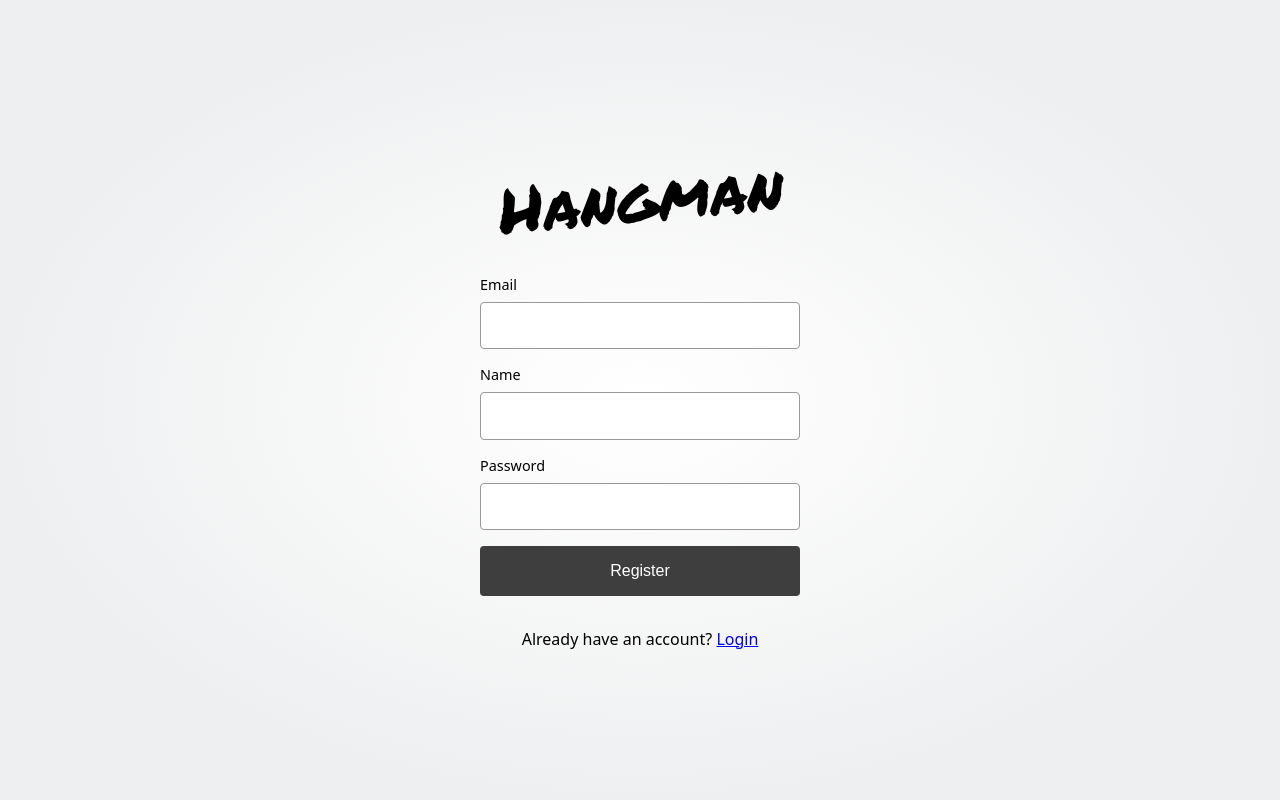
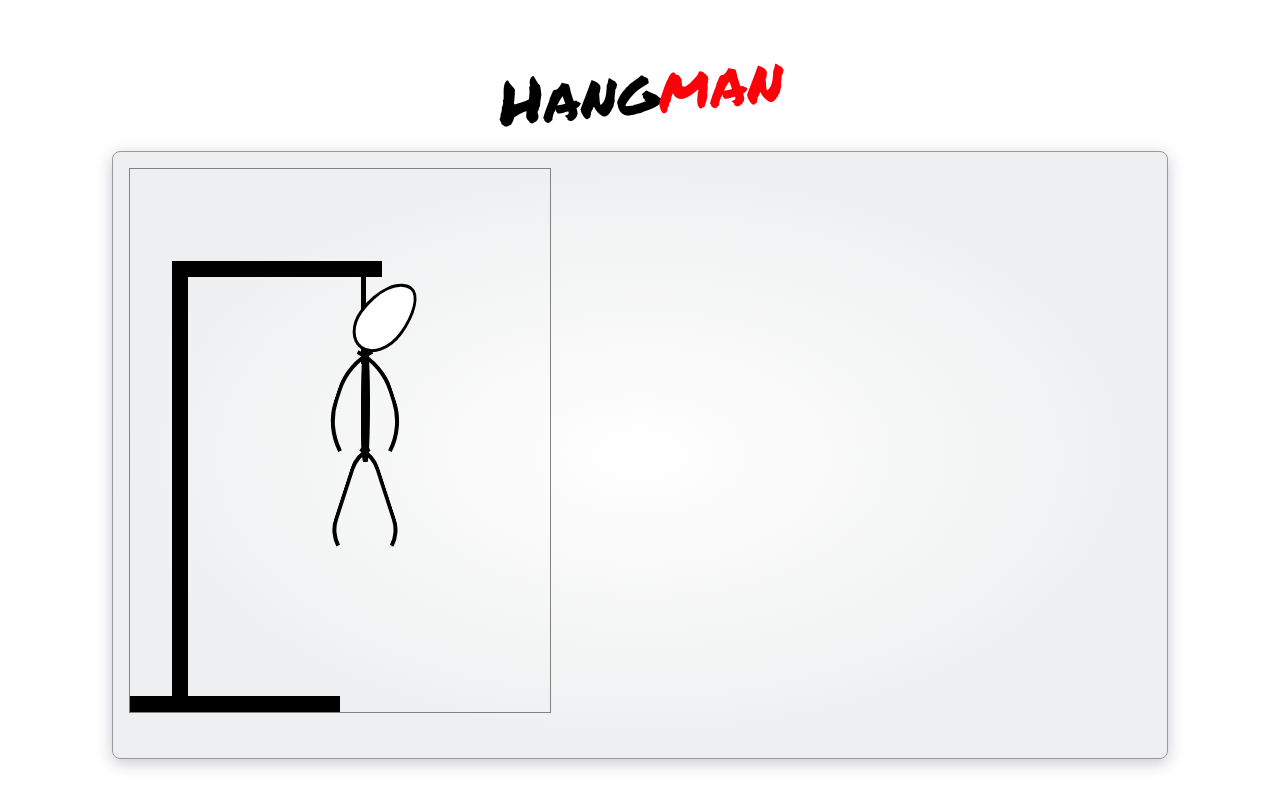
Before and after one commit to Kacper-Arendt/hangman, a React (Create React App) app: page / in a window 1280 px wide. Built offline with nearby package versions, Linux system fonts and the light colour scheme.

Commit message:
FEAT add gallows and hangman

```diff
--- a/src/App.tsx
+++ b/src/App.tsx
@@ -1,8 +1,9 @@
-import { HashRouter, Route, Routes } from "react-router-dom";
+import { BrowserRouter, Route, Routes } from "react-router-dom";
 import styled from "styled-components";
 
 // COMPONENTS
 import { Login, Register } from "components/auth";
+import { Game } from "components/game";
 
 const Wrapper = styled.div`
   height: 100vh;
@@ -11,12 +12,15 @@ const Wrapper = styled.div`
 function App() {
   return (
     <Wrapper>
-      <HashRouter>
+      <BrowserRouter>
         <Routes>
-          <Route path="/" element={<Register />} />
-          <Route path="/login" element={<Login />} />
+          <Route path="/">
+            <Route index element={<Game />} />
+            <Route path="register" element={<Register />} />
+            <Route path="login" element={<Login />} />
+          </Route>
         </Routes>
-      </HashRouter>
+      </BrowserRouter>
     </Wrapper>
   );
 }
--- a/src/components/auth/Login.tsx
+++ b/src/components/auth/Login.tsx
@@ -5,7 +5,7 @@ export const Login = () => (
     email
     buttonValue="Login"
     onSubmit={() => {}}
-    linkPath="/"
+    linkPath="/register"
     linkValue="Register"
     linkText="Need an account?"
   />
--- /dev/null
+++ b/src/components/game/Gallows.tsx
@@ -0,0 +1,51 @@
+import styled from "styled-components";
+import { Hangman } from "components/game/Hangman";
+
+const StyledWrapper = styled.div`
+  width: 40%;
+  height: 90%;
+  border: 1px solid grey;
+  margin: 1rem;
+  position: relative;
+
+  @media (max-width: ${({ theme }) => theme.breakpoints.sm}) {
+    width: auto;
+    height: 50%;
+  }
+`;
+
+const Floor = styled.div`
+  position: absolute;
+  bottom: 0;
+  left: 0;
+  width: 50%;
+  height: 1rem;
+  background-color: black;
+`;
+const Column = styled.span`
+  position: absolute;
+  bottom: 0;
+  left: 10%;
+  width: 1rem;
+  height: 80%;
+  background-color: black;
+`;
+const Arm = styled.span`
+  position: absolute;
+  bottom: 80%;
+  left: 10%;
+  width: 50%;
+  height: 1rem;
+  background-color: black;
+`;
+
+export const Gallows = () => {
+  return (
+    <StyledWrapper>
+      <Floor />
+      <Column />
+      <Arm />
+      <Hangman />
+    </StyledWrapper>
+  );
+};
--- /dev/null
+++ b/src/components/game/Hangman.tsx
@@ -0,0 +1,118 @@
+import styled, { css } from "styled-components";
+
+const StyledHangman = styled.div`
+  div {
+    position: absolute;
+  }
+`;
+
+const Head = styled.div`
+  top: 20%;
+  left: 55%;
+  width: 3rem;
+  height: 5rem;
+  border-radius: 59% 41% 53% 47% / 62% 55% 45% 38%;
+  border: 3px solid black;
+  transform: rotate(0.1turn);
+  background: #fff;
+  z-index: 1;
+
+  @media (max-width: ${({ theme }) => theme.breakpoints.sm}) {
+    width: 2rem;
+    height: 3rem;
+  }
+`;
+const Corpus = styled.div`
+  top: 33%;
+  left: 55%;
+  width: 0.6rem;
+  height: 21%;
+  background-color: black;
+  border-radius: 50%/100px 100px 110px 50px;
+
+  @media (max-width: ${({ theme }) => theme.breakpoints.sm}) {
+  }
+`;
+
+const Arms = css`
+  top: 33%;
+  height: 25%;
+  width: 35%;
+  border: 0.3rem solid;
+  border-color: black transparent transparent transparent;
+  border-radius: 4.3rem;
+
+  @media (max-width: ${({ theme }) => theme.breakpoints.sm}) {
+    top: 41%;
+    height: 20%;
+    width: 25%;
+  }
+`;
+
+const LeftArm = styled.div`
+  ${Arms};
+  left: 47%;
+  transform: rotate(-0.2turn);
+  @media (max-width: ${({ theme }) => theme.breakpoints.sm}) {
+    left: 46%;
+  }
+`;
+const RightArm = styled.div`
+  ${Arms};
+  left: 30%;
+  transform: rotate(0.2turn);
+  @media (max-width: ${({ theme }) => theme.breakpoints.sm}) {
+    left: 41%;
+  }
+`;
+
+const Legs = css`
+  top: 53%;
+  height: 20%;
+  width: 30%;
+  border: 0.3rem solid;
+  border-color: black transparent transparent transparent;
+  border-radius: 2.3rem;
+
+  @media (max-width: ${({ theme }) => theme.breakpoints.sm}) {
+    width: 22%;
+    top: 53%;
+  }
+`;
+
+const RightLeg = styled.div`
+  ${Legs};
+  left: 48%;
+  transform: rotate(-0.2turn);
+
+  @media (max-width: ${({ theme }) => theme.breakpoints.sm}) {
+    left: 48%;
+  }
+`;
+const LeftLeg = styled.div`
+  ${Legs};
+  left: 34%;
+  transform: rotate(0.2turn);
+  @media (max-width: ${({ theme }) => theme.breakpoints.sm}) {
+    left: 43%;
+  }
+`;
+const Rope = styled.div`
+  top: 18%;
+  left: 55%;
+  height: 18%;
+  width: 0.3rem;
+  background: black;
+`;
+
+export const Hangman = () => (
+  <StyledHangman>
+    <Head />
+    <Corpus />
+    <LeftArm />
+    <RightArm />
+    <RightLeg />
+    <LeftLeg />
+    <Rope />
+  </StyledHangman>
+);
--- /dev/null
+++ b/src/components/game/index.tsx
@@ -0,0 +1,10 @@
+import { Wrapper } from "coreUI";
+import { Gallows } from "components/game/Gallows";
+
+export const Game = () => {
+  return (
+    <Wrapper>
+      <Gallows />
+    </Wrapper>
+  );
+};
--- /dev/null
+++ b/src/coreUI/elements/Wrapper.tsx
@@ -0,0 +1,52 @@
+import styled from "styled-components";
+import { ReactNode } from "react";
+
+import { Logo } from "coreUI";
+
+interface Props {
+  children: ReactNode;
+}
+
+const StyledLogo = styled(Logo)`
+  @media (max-width: ${({ theme }) => theme.breakpoints.sm}) {
+    display: none;
+  }
+`;
+
+const Content = styled.div`
+  max-width: 66rem;
+  width: 100%;
+  height: 38rem;
+  background: radial-gradient(50% 50% at 50% 50%, #fff 0%, #eeeff0 100%);
+  border-radius: ${({ theme }) => theme.radius[2]};
+  border: 1px solid ${({ theme }) => theme.grey500};
+  ${({ theme }) => theme.shadow({})};
+
+  @media (max-width: ${({ theme }) => theme.breakpoints.sm}) {
+    width: 100%;
+    height: 100%;
+    margin: 0;
+    border-radius: 0;
+  }
+`;
+
+const Container = styled.div`
+  width: 100%;
+  height: 100%;
+  display: flex;
+  justify-content: center;
+  flex-direction: column;
+  align-items: center;
+  background: ${({ theme }) => theme.grey100});
+  padding: 1rem;
+  @media (max-width: ${({ theme }) => theme.breakpoints.sm}) {
+    padding: 0.5rem;
+  }
+`;
+
+export const Wrapper = ({ children }: Props) => (
+  <Container>
+    <StyledLogo />
+    <Content>{children}</Content>
+  </Container>
+);
--- a/src/coreUI/index.ts
+++ b/src/coreUI/index.ts
@@ -5,3 +5,4 @@ export * from "coreUI/items/Logo";
 
 // ELEMENTS
 export * from "coreUI/elements/Form";
+export * from "coreUI/elements/Wrapper";
--- a/src/coreUI/items/Logo.tsx
+++ b/src/coreUI/items/Logo.tsx
@@ -6,8 +6,17 @@ export const StyledText = styled.span`
   transform: rotate(-5deg);
   margin-bottom: 1rem;
 
+  span {
+    color: ${({ theme }) => theme.danger};
+  }
+
   @media (max-width: ${({ theme }) => theme.breakpoints.sm}) {
     font-size: 3rem;
   }
 `;
-export const Logo = () => <StyledText>Hangman</StyledText>;
+export const Logo = () => (
+  <StyledText>
+    Hang
+    <span>man</span>
+  </StyledText>
+);
```
